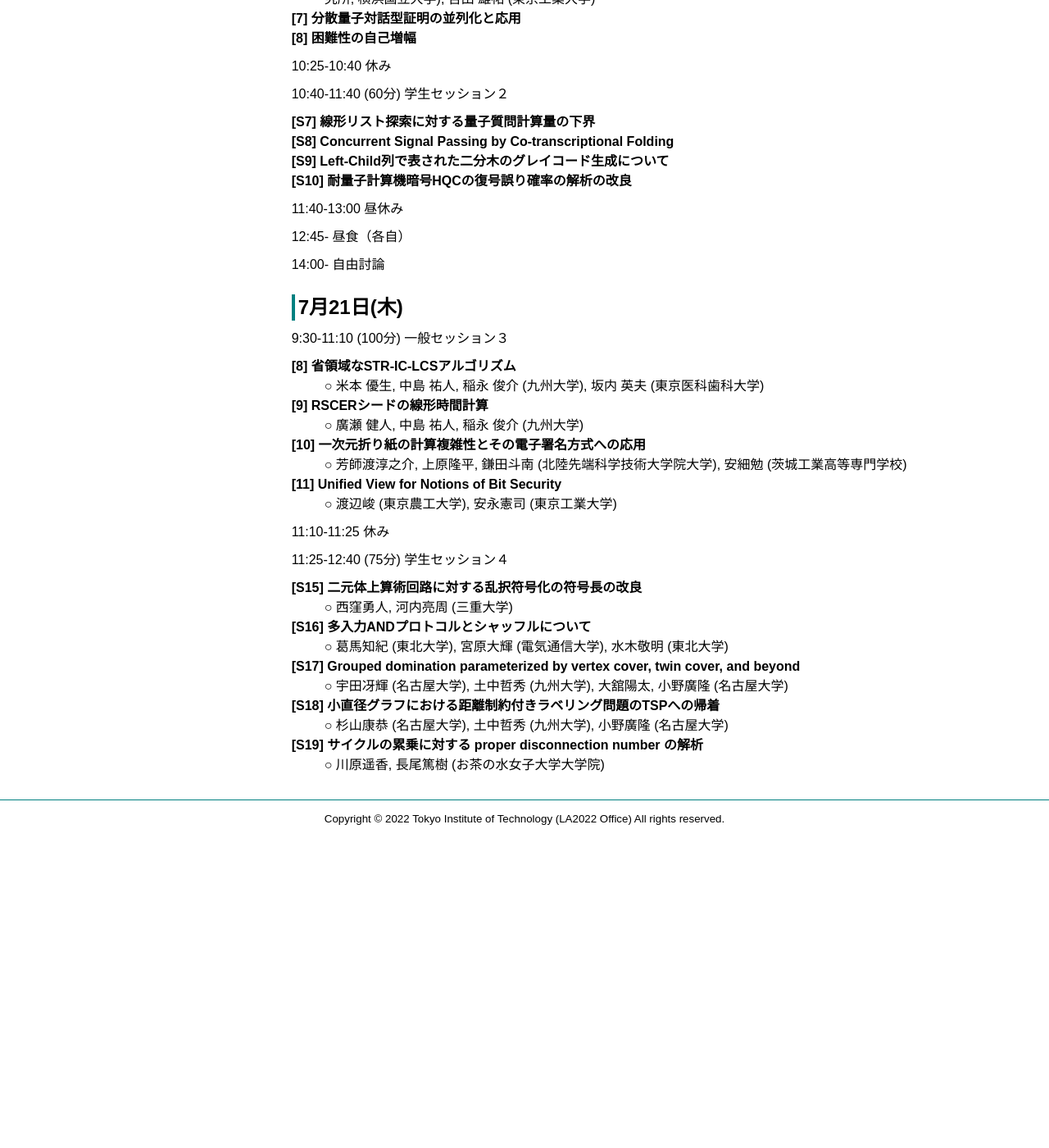
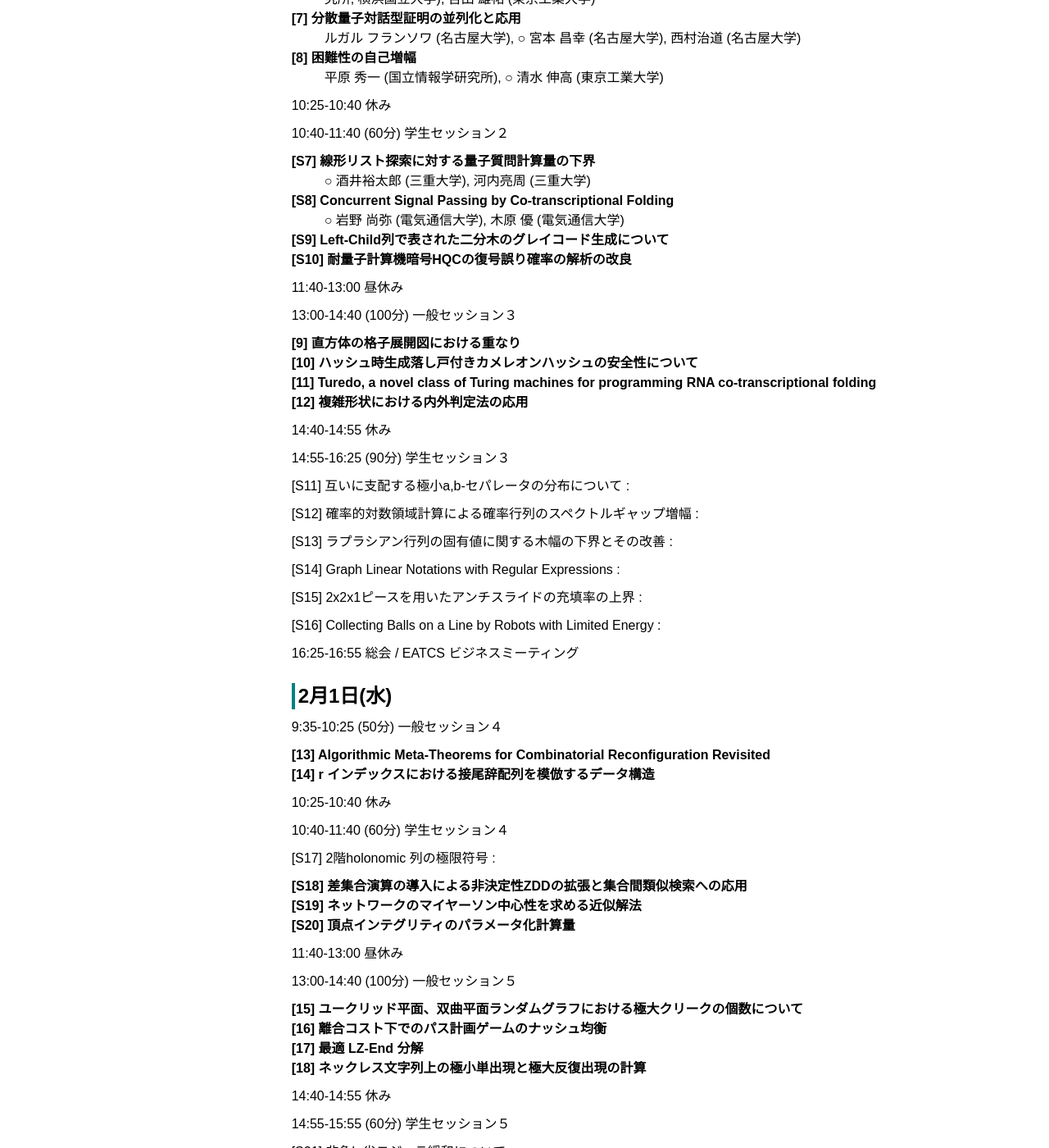
Before and after one commit to LA-symposium2022/LA-symposium2022.github.io, a Jekyll site: the page built from winter_program.md, in a window 1280 px wide and 1400 px high, scrolled down 1025 px. Shown: the whole window at 82% size. Built offline with Jekyll 4.4.1, drawn with Linux system fonts in a browser that asks for light colours; before the commit the page ends 2036 px from its top, so only the background shows below that; some of the changed text lies outside the part shown.

Commit message:
Update winter_program.md

```diff
--- a/winter_program.md
+++ b/winter_program.md
@@ -57,20 +57,20 @@ title: LA Symposium 2022, 冬のLAプログラム
 : ○ 数藤 恭平	(大阪大学),	手塚 真徹 (鶴岡工業高等専門学校),	原 啓祐	(国立研究開発法人産業技術総合研究所, 横浜国立大学), 吉田 雄祐	(東京工業大学)
 
 [7] 分散量子対話型証明の並列化と応用
-:
+: ルガル フランソワ	(名古屋大学),	○ 宮本 昌幸	(名古屋大学),	西村治道	(名古屋大学)
 
 [8] 困難性の自己増幅
-:
+: 平原 秀一	(国立情報学研究所),	○ 清水 伸高	(東京工業大学)
 
 10:25-10:40 休み
 
 10:40-11:40 (60分) 学生セッション２
 
 [S7] 線形リスト探索に対する量子質問計算量の下界
-:
+: ○ 酒井裕太郎	(三重大学),	河内亮周	(三重大学)
 
 [S8] Concurrent Signal Passing by Co-transcriptional Folding
-:
+: ○ 岩野 尚弥	(電気通信大学),	木原 優	(電気通信大学)
 
 [S9] Left-Child列で表された二分木のグレイコード生成について
 :
@@ -80,41 +80,103 @@ title: LA Symposium 2022, 冬のLAプログラム
 
 11:40-13:00 昼休み
 
-12:45- 昼食（各自）
+13:00-14:40 (100分) 一般セッション３
 
-14:00- 自由討論
+[9] 直方体の格子展開図における重なり
+:
 
-7月21日(木)
+[10] ハッシュ時生成落し戸付きカメレオンハッシュの安全性について
+:
+
+[11] Turedo, a novel class of Turing machines for programming RNA co-transcriptional folding
+:
+
+[12] 複雑形状における内外判定法の応用
+:
+
+14:40-14:55 休み
+
+14:55-16:25 (90分) 学生セッション３
+
+[S11] 互いに支配する極小a,b-セパレータの分布について
+:
+
+[S12] 確率的対数領域計算による確率行列のスペクトルギャップ増幅
+:
+
+[S13] ラプラシアン行列の固有値に関する木幅の下界とその改善
+:
+
+[S14] Graph Linear Notations with Regular Expressions
+:
+
+[S15] 2x2x1ピースを用いたアンチスライドの充填率の上界
+:
+
+[S16] Collecting Balls on a Line by Robots with Limited Energy
+:
+
+16:25-16:55 総会 / EATCS ビジネスミーティング
+
+
+2月1日(水)
 --------
-9:30-11:10 (100分) 一般セッション３
+9:35-10:25 (50分) 一般セッション４
 
-[8] 省領域なSTR-IC-LCSアルゴリズム
-: ○ 米本 優生, 中島 祐人, 稲永 俊介 (九州大学), 坂内 英夫 (東京医科歯科大学)
+[13] Algorithmic Meta-Theorems for Combinatorial Reconfiguration Revisited
+:
 
-[9] RSCERシードの線形時間計算
-: ○ 廣瀬 健人, 中島 祐人, 稲永 俊介 (九州大学)
+[14] r インデックスにおける接尾辞配列を模倣するデータ構造
+:
 
-[10] 一次元折り紙の計算複雑性とその電子署名方式への応用
-: ○ 芳師渡淳之介, 上原隆平, 鎌田斗南 (北陸先端科学技術大学院大学), 安細勉 (茨城工業高等専門学校)
+10:25-10:40 休み
 
-[11] Unified View for Notions of Bit Security
-: ○ 渡辺峻 (東京農工大学), 安永憲司 (東京工業大学)
+10:40-11:40 (60分) 学生セッション４
 
-11:10-11:25 休み
+[S17] 2階holonomic 列の極限符号
+:
 
-11:25-12:40 (75分) 学生セッション４
+[S18] 差集合演算の導入による非決定性ZDDの拡張と集合間類似検索への応用
+:
 
-[S15] 二元体上算術回路に対する乱択符号化の符号長の改良
-: ○ 西窪勇人, 河内亮周 (三重大学)
+[S19] ネットワークのマイヤーソン中心性を求める近似解法
+:
 
-[S16] 多入力ANDプロトコルとシャッフルについて
-: ○ 葛馬知紀 (東北大学), 宮原大輝 (電気通信大学), 水木敬明 (東北大学)
+[S20] 頂点インテグリティのパラメータ化計算量
+:
 
-[S17] Grouped domination parameterized by vertex cover, twin cover, and beyond
-: ○ 宇田冴輝 (名古屋大学), 土中哲秀 (九州大学), 大舘陽太, 小野廣隆 (名古屋大学)
+11:40-13:00 昼休み
 
-[S18] 小直径グラフにおける距離制約付きラベリング問題のTSPへの帰着
-: ○ 杉山康恭 (名古屋大学), 土中哲秀 (九州大学), 小野廣隆 (名古屋大学)
+13:00-14:40 (100分) 一般セッション５
 
-[S19] サイクルの累乗に対する proper disconnection number の解析
-: ○ 川原遥香, 長尾篤樹 (お茶の水女子大学大学院)
+[15] ユークリッド平面、双曲平面ランダムグラフにおける極大クリークの個数について
+:
+
+[16] 離合コスト下でのパス計画ゲームのナッシュ均衡
+:
+
+[17] 最適 LZ-End 分解
+:
+
+[18] ネックレス文字列上の極小単出現と極大反復出現の計算
+:
+
+14:40-14:55 休み
+
+14:55-15:55 (60分) 学生セッション５
+
+[S21] 非負k-劣モジュラ緩和について
+:
+
+[S22] 不確定文字列のデカルト木部分列照合
+:
+
+[S23] 多重文字列の極大共通部分列探索のための高速アルゴリズム
+:
+
+[S24] ビンパッキング問題に対する最大最小近似アルゴリズム
+:
+
+16:00 LA/EATCS 発表論文賞の投票締切
+
+16:00-16:30 LA/EATCS 発表論文賞の発表 および クロージング
```
